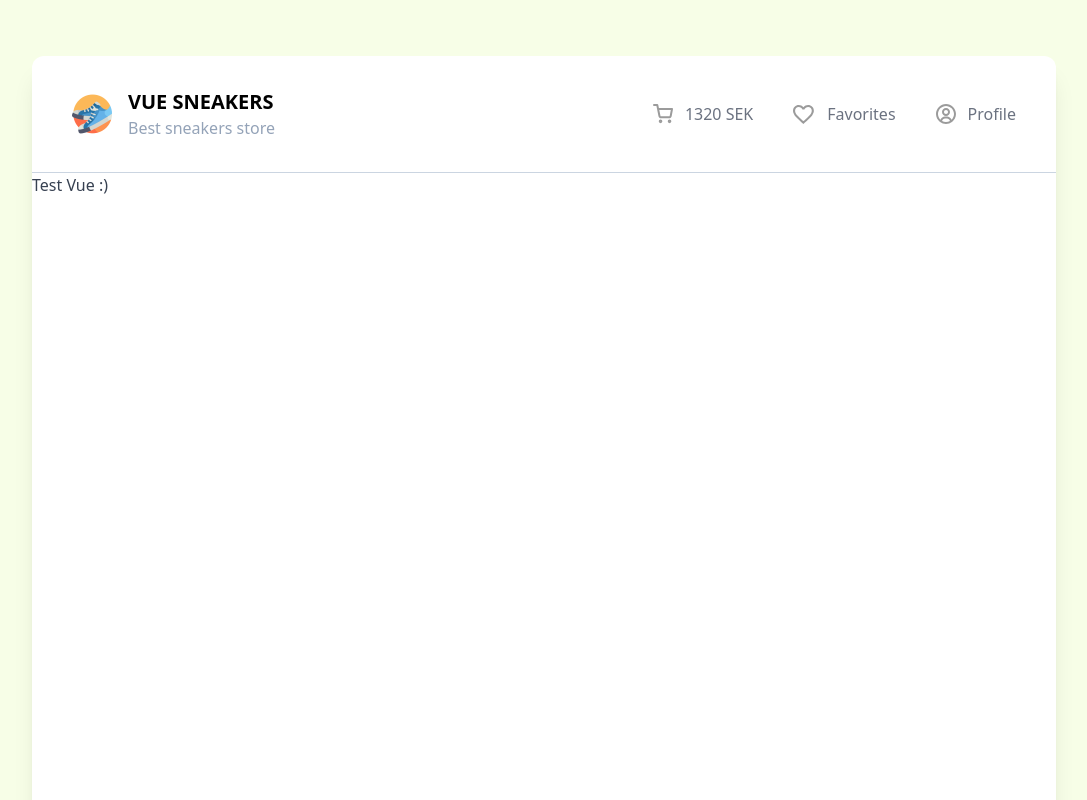
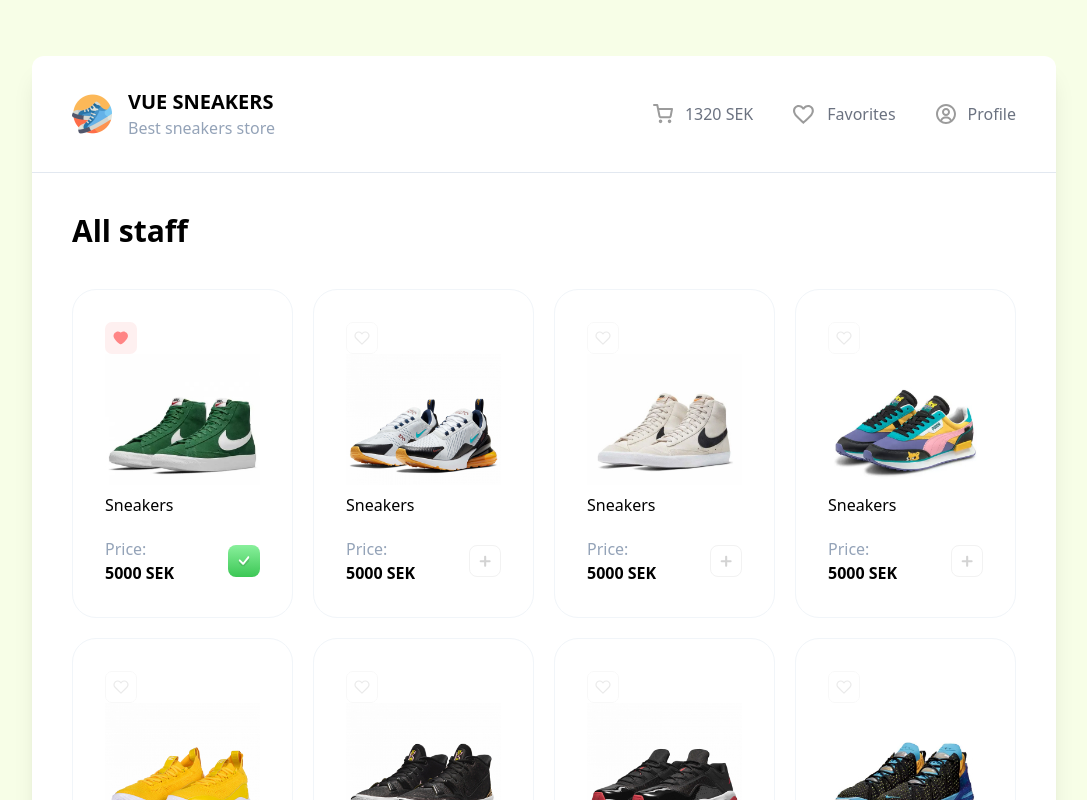
Before and after one commit to kabalesha/vue-sneakers, a Vue app: page / in a window 1280 px wide. Shown: the top 800 px of the page, without its empty margins (96-1183 px from the left). Built offline with nearby package versions, Linux system fonts and the light colour scheme.

Commit message:
card list markup

```diff
--- a/src/App.vue
+++ b/src/App.vue
@@ -1,11 +1,15 @@
 <script setup>
 import Header from './components/Header/Header.vue'
+import CardList from './components/CardList.vue'
 </script>
 
 <template>
-  <div class="bg-white w-4/5 m-auto h-screen rounded-xl shadow-xl mt-14">
+  <div class="bg-white w-4/5 m-auto rounded-xl shadow-xl mt-14">
     <Header />
-    <h1 class="text-gray-700">Test Vue :)</h1>
+
+    <div class="p-10">
+      <h2 class="text-3xl font-bold mb-10">All staff</h2>
+      <CardList />
+    </div>
   </div>
 </template>
-ç
--- /dev/null
+++ b/src/components/Card.vue
@@ -0,0 +1,31 @@
+<script setup>
+defineProps({
+  imageUrl: String,
+  title: String,
+  price: Number,
+  isFavorite: Boolean,
+  isAdded: Boolean,
+  onClickAdd: Function,
+  onClickFavorite: Function
+})
+</script>
+
+<template>
+  <div
+    class="relative bg-white border border-slate-100 rounded-3xl p-8 cursor-pointer transition hover:shadow-xl hover:-translate-y-2"
+  >
+    <img :src="!isFavorite ? '/like-1.svg' : '/like-2.svg'" alt="Heart" @click="onClickFavorite" />
+    <img :src="imageUrl" alt="Sneakers" />
+
+    <p class="mt-2">{{ title }}</p>
+
+    <div class="flex justify-between mt-5">
+      <div class="flex flex-col">
+        <span class="text-slate-400">Price:</span>
+        <b>{{ price }} SEK</b>
+      </div>
+
+      <img :src="!isAdded ? '/plus.svg' : '/checked.svg'" alt="Plus" @click="onClickAdd" />
+    </div>
+  </div>
+</template>
--- /dev/null
+++ b/src/components/CardList.vue
@@ -0,0 +1,30 @@
+<script setup>
+import Card from './Card.vue'
+
+const onClickAdd = () => {
+  alert('Add')
+}
+</script>
+<template>
+  <div class="grid grid-cols-4 gap-5">
+    <Card
+      imageUrl="/sneakers/sneakers-1.jpg"
+      title="Sneakers"
+      :price="5000"
+      :isAdded="true"
+      :isFavorite="true"
+      :onClickAdd="onClickAdd"
+    />
+    <Card imageUrl="/sneakers/sneakers-2.jpg" title="Sneakers" :price="5000" />
+    <Card imageUrl="/sneakers/sneakers-3.jpg" title="Sneakers" :price="5000" />
+    <Card imageUrl="/sneakers/sneakers-4.jpg" title="Sneakers" :price="5000" />
+    <Card imageUrl="/sneakers/sneakers-5.jpg" title="Sneakers" :price="5000" />
+    <Card imageUrl="/sneakers/sneakers-6.jpg" title="Sneakers" :price="5000" />
+    <Card imageUrl="/sneakers/sneakers-7.jpg" title="Sneakers" :price="5000" />
+    <Card imageUrl="/sneakers/sneakers-8.jpg" title="Sneakers" :price="5000" />
+    <Card imageUrl="/sneakers/sneakers-9.jpg" title="Sneakers" :price="5000" />
+    <Card imageUrl="/sneakers/sneakers-10.jpg" title="Sneakers" :price="5000" />
+    <Card imageUrl="/sneakers/sneakers-11.jpg" title="Sneakers" :price="5000" />
+    <Card imageUrl="/sneakers/sneakers-12.jpg" title="Sneakers" :price="5000" />
+  </div>
+</template>
--- a/src/components/Header/Header.vue
+++ b/src/components/Header/Header.vue
@@ -1,5 +1,5 @@
 <template>
-  <header class="flex justify-between border-b border-slate-300 px-10 py-8">
+  <header class="flex justify-between border-b border-slate-200 px-10 py-8">
     <div class="flex items-center gap-4">
       <img src="/logo.png" alt="Logo" class="w-10" />
       <div>
```
